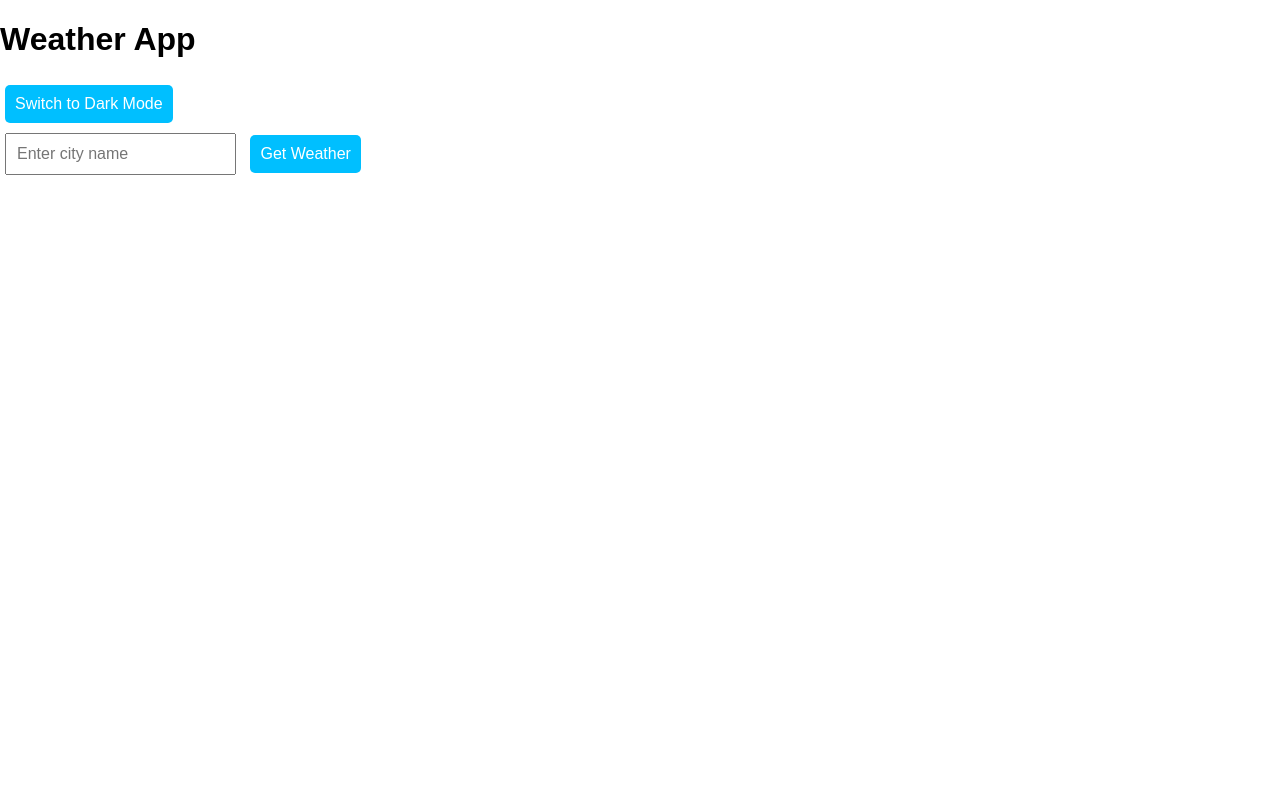
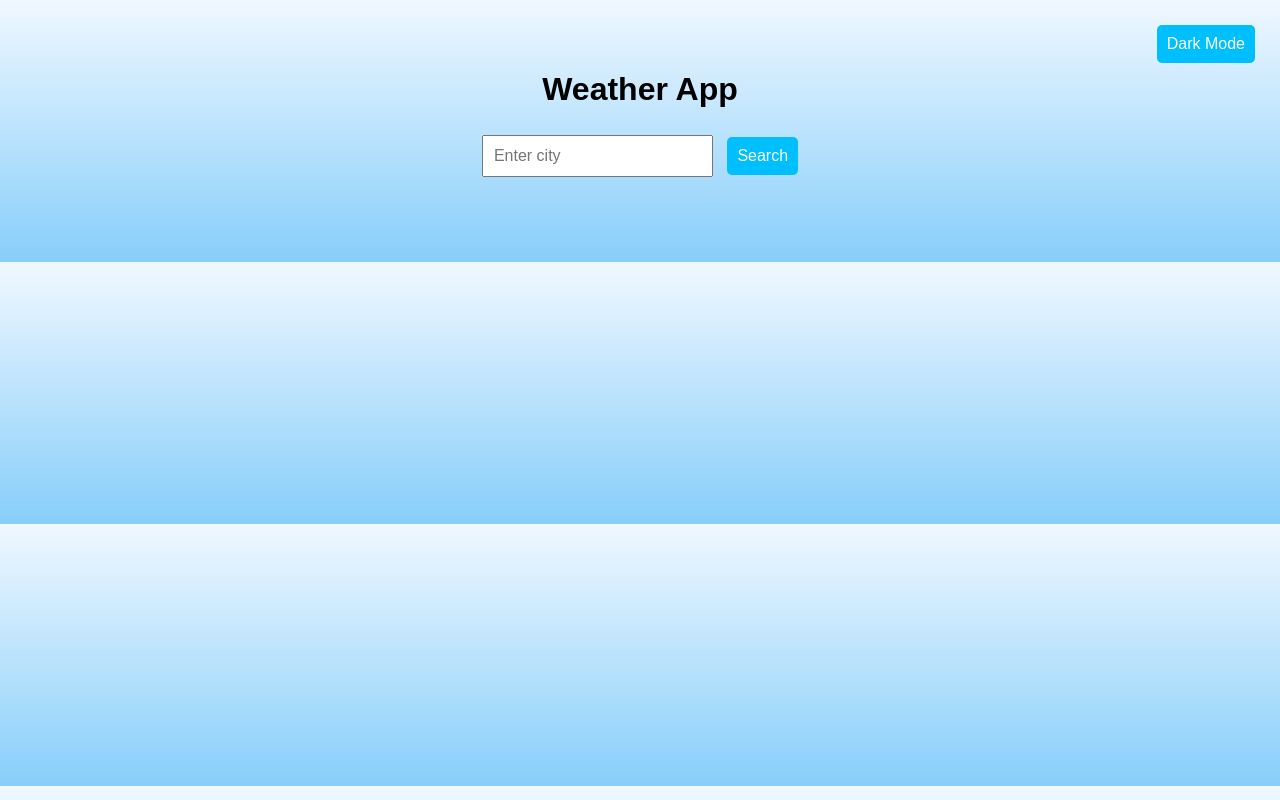
Before and after one commit to 14Kunalsharma/Weather-api, a plain HTML site: page index.html in a window 1280 px wide. Drawn offline with Linux system fonts and the light colour scheme.

Commit message:
Update index.html

```diff
--- a/index.html
+++ b/index.html
@@ -7,21 +7,17 @@
 <link rel="stylesheet" href="style.css">
 </head>
 <body>
-    <div class="weather-container">
+<div class="container">
+    <div class="mode-toggle">
+        <button id="modeBtn">Dark Mode</button>
+    </div>
     <h1>Weather App</h1>
-        <div class="theme-toggle">
-            <button id="theme-btn">Switch to Dark Mode</button>
-        </div>
-        <div class="search">
-            <input type="text" id="city-input" placeholder="Enter city name">
-            <button id="search-btn">Get Weather</button>
-        </div>
-        <div class="weather-result">
-            <h2 id="city-name"></h2>
-            <p id="temperature"></p>
+    <input type="text" id="cityInput" placeholder="Enter city">
+    <button id="searchBtn">Search</button>
+    <div class="weather-info">
+        <h2 id="cityName"></h2>
+        <p id="temp"></p>
         <p id="description"></p>
-            <p id="humidity"></p>
-            <p id="wind"></p>
     </div>
 </div>
 <script src="script.js"></script>
```
Lines whose indentation alone changed are shown as unchanged.
